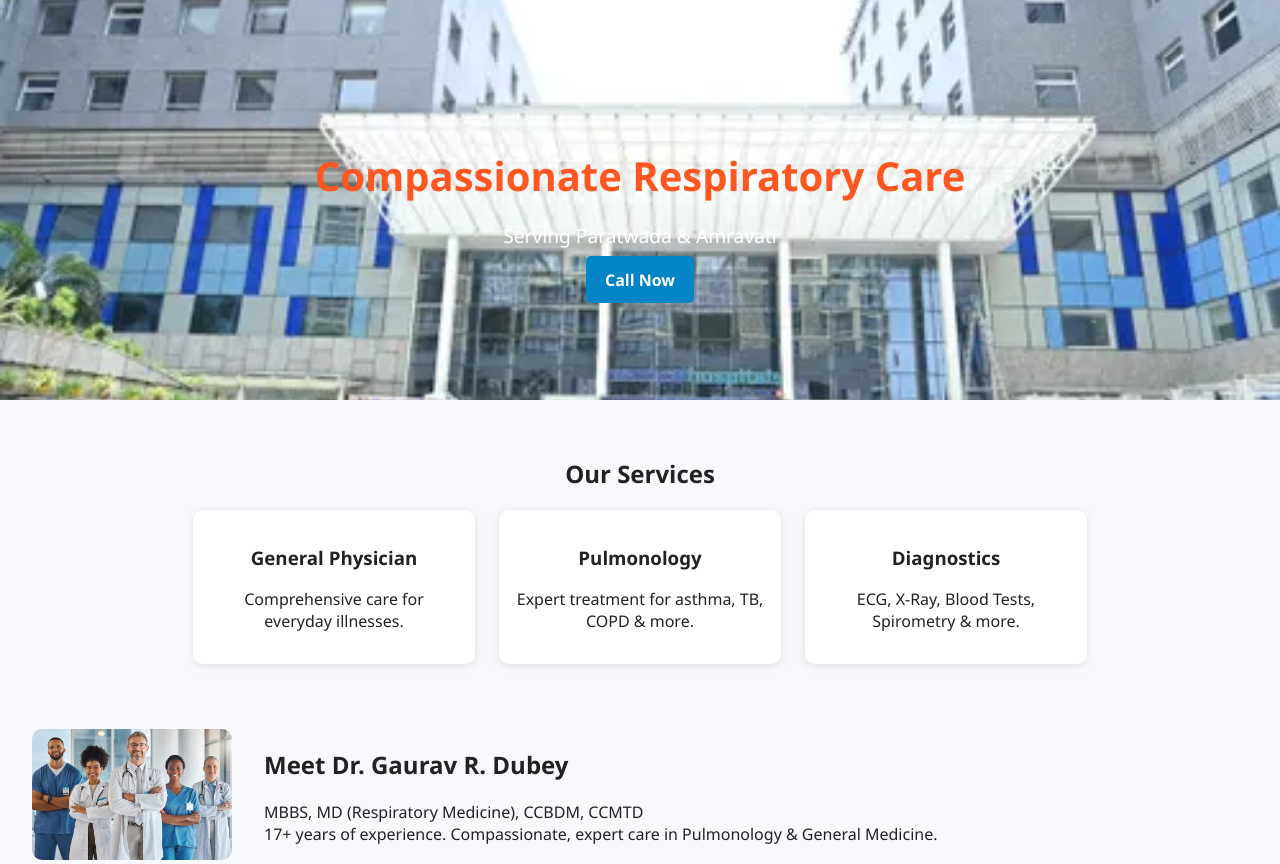
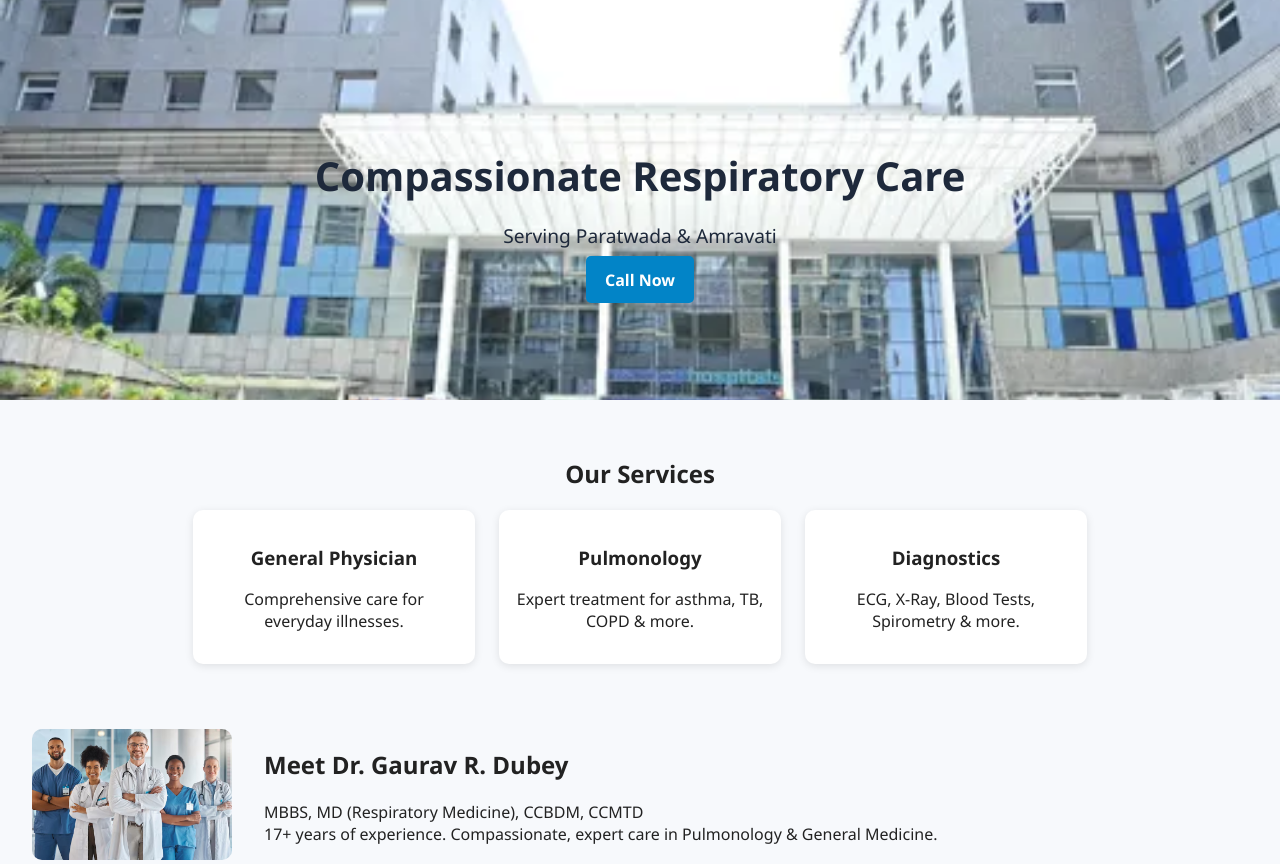
Before and after one commit to manasshukla/mukund-madhav-hospital, a plain HTML site: page index.html in a window 1280 px wide. Shown: the top 864 px of the page. Drawn offline with Linux system fonts and the light colour scheme.

Commit message:
Changing the overlay color

```diff
--- a/style.css
+++ b/style.css
@@ -23,10 +23,11 @@ body {
 .overlay h1 {
   font-size: 2.5em;
   margin-bottom: 0.3em;
-  color: #ff5722
+  color: #1e293b;
 }
 .overlay p {
   font-size: 1.2em;
+  color: #1e293b;
 }
 .btn {
   background: #0284c7;
```
